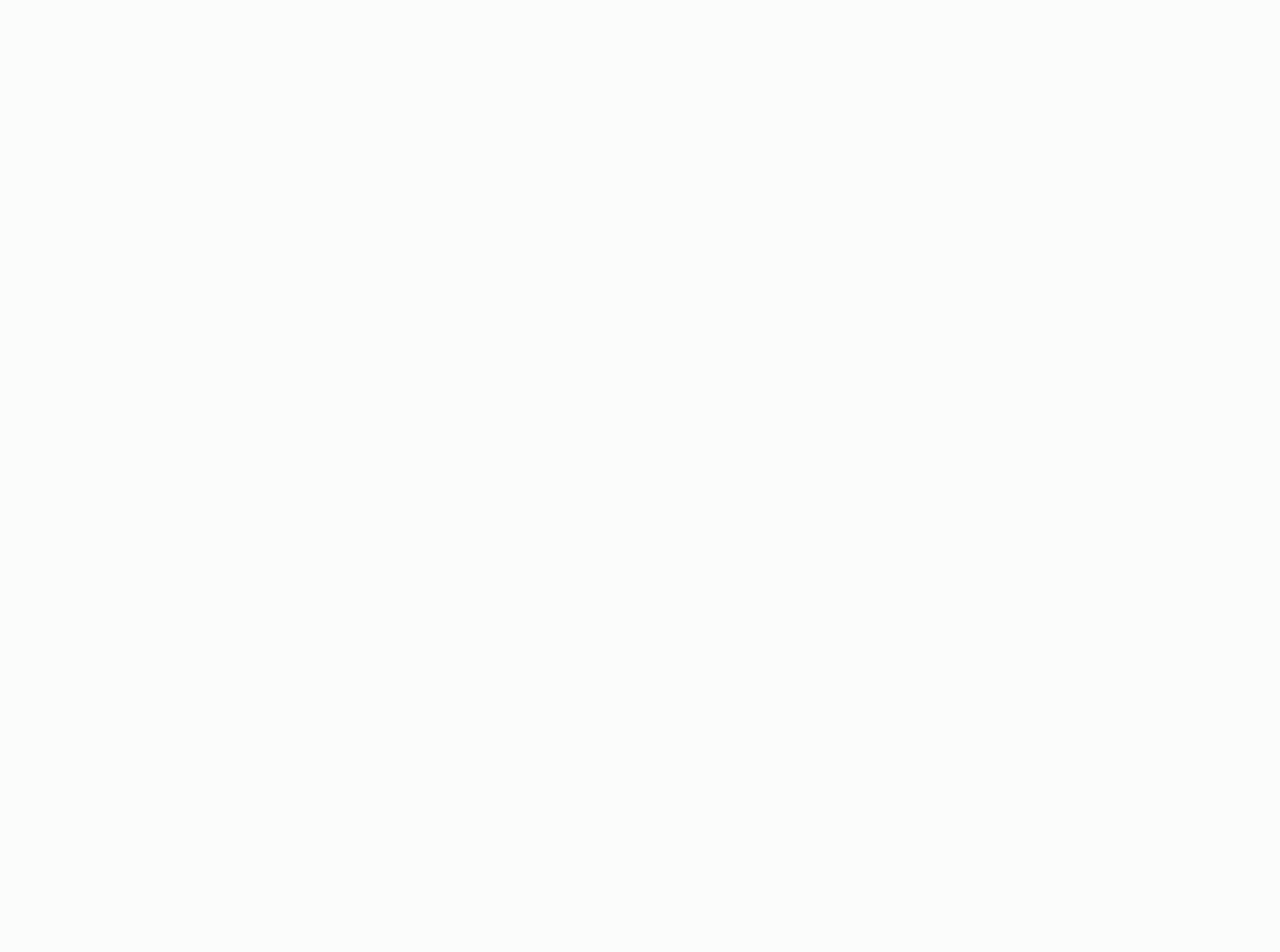
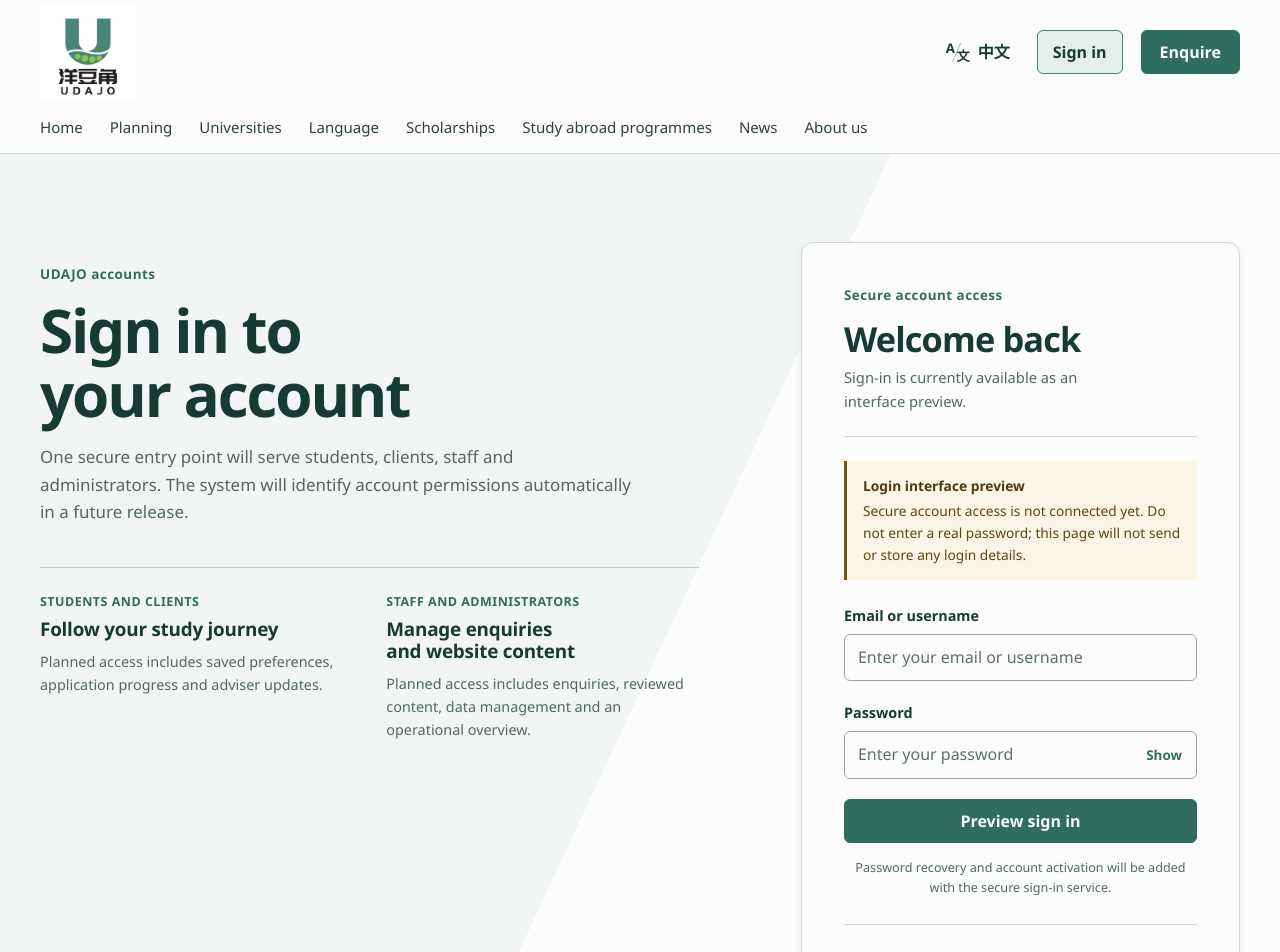
Before and after one commit to xw042543-commits/company-website, a Next.js app in the folder frontend/: page /en/login in a window 1280 px wide. Before the commit this address had no page. Shown: the top 952 px of the page. Before the commit the page ends 800 px from the top, so only its background shows below. Built offline with nearby package versions, Linux system fonts and the light colour scheme.

Commit message:
feat: add shared account login preview

```diff
--- /dev/null
+++ b/frontend/src/app/[locale]/login/page.tsx
@@ -0,0 +1,45 @@
+import Link from "next/link";
+import { notFound } from "next/navigation";
+import { LoginForm } from "@/components/login-form";
+import { isLocale, words } from "@/lib/site";
+
+export default async function LoginPage({ params }: { params: Promise<{ locale: string }> }) {
+  const { locale } = await params;
+  if (!isLocale(locale)) notFound();
+
+  return <main id="main" className="login-page">
+    <div className="container login-layout">
+      <section className="login-introduction" aria-labelledby="login-title">
+        <p className="section-label">{words(locale, "UDAJO 账户", "UDAJO accounts")}</p>
+        <h1 id="login-title">{words(locale, "账户登录", "Sign in to your account")}</h1>
+        <p className="page-intro">{words(locale, "同一个安全入口将服务学生、客户、员工与管理员。账户权限会在未来由系统自动识别。", "One secure entry point will serve students, clients, staff and administrators. The system will identify account permissions automatically in a future release.")}</p>
+
+        <div className="login-audience" aria-label={words(locale, "未来账户功能", "Planned account features")}>
+          <article>
+            <p className="login-audience-label">{words(locale, "学生与客户", "Students and clients")}</p>
+            <h2>{words(locale, "跟进你的留学规划", "Follow your study journey")}</h2>
+            <p>{words(locale, "未来可查看已保存的偏好、申请进度与顾问更新。", "Planned access includes saved preferences, application progress and adviser updates.")}</p>
+          </article>
+          <article>
+            <p className="login-audience-label">{words(locale, "员工与管理员", "Staff and administrators")}</p>
+            <h2>{words(locale, "管理咨询与网站资料", "Manage enquiries and website content")}</h2>
+            <p>{words(locale, "未来可查看咨询、已审核内容、资料管理与营运概览。", "Planned access includes enquiries, reviewed content, data management and an operational overview.")}</p>
+          </article>
+        </div>
+      </section>
+
+      <section className="login-panel" aria-label={words(locale, "登录表单", "Sign-in form")}>
+        <div className="login-panel-heading">
+          <p className="eyebrow">{words(locale, "安全账户入口", "Secure account access")}</p>
+          <h2>{words(locale, "欢迎回来", "Welcome back")}</h2>
+          <p>{words(locale, "登录功能目前处于界面预览阶段。", "Sign-in is currently available as an interface preview.")}</p>
+        </div>
+        <LoginForm locale={locale} />
+        <div className="login-help">
+          <p>{words(locale, "还没有账户？账户申请流程确认后将在此开放。", "Need an account? The request process will appear here after it is approved.")}</p>
+          <Link href={`/${locale}/consultation`}>{words(locale, "先联系顾问", "Contact an adviser")}</Link>
+        </div>
+      </section>
+    </div>
+  </main>;
+}
--- a/frontend/src/app/globals.css
+++ b/frontend/src/app/globals.css
@@ -92,6 +92,9 @@
 .header-actions { display: flex; align-items: center; gap: 18px; margin-left: auto; }
 .language-switch { min-height: 44px; display: inline-flex; align-items: center; gap: 8px; padding: 6px 9px; border-radius: var(--radius-sm); color: var(--brand-deep); font-weight: 700; line-height: 1; text-decoration: none; transition: background-color 180ms var(--ease-out), color 180ms var(--ease-out); }
 .language-switch:hover { background: var(--wash); color: var(--brand-action); }
+.login-link { min-height: 44px; display: inline-flex; align-items: center; justify-content: center; padding: 8px 15px; border: 1px solid #8fb2a8; border-radius: var(--radius-sm); color: var(--brand-deep); font-weight: 700; line-height: 1; text-decoration: none; white-space: nowrap; transition: background-color 180ms var(--ease-out), border-color 180ms var(--ease-out), color 180ms var(--ease-out), transform 180ms var(--ease-out); }
+.login-link:hover, .login-link[aria-current="page"] { border-color: var(--brand); background: #e4efeb; color: var(--brand-deep); }
+.login-link:active { transform: scale(.97); }
 .language-symbol { position: relative; width: 25px; height: 23px; display: inline-block; color: currentColor; font-size: .83rem; font-weight: 680; line-height: 1; }
 .language-symbol span { position: absolute; }
 .language-symbol span:first-child { left: 1px; top: 1px; }
@@ -235,6 +238,34 @@
 .loading-skeleton { height: 220px; border-radius: var(--radius-md); background: #e8efed; animation: skeleton-pulse 1.4s ease-in-out infinite alternate; }
 .content-state { max-width: 760px; margin-top: 30px; padding: 32px; border-radius: var(--radius-md); background: var(--wash); }
 
+.login-page { min-height: 68vh; padding-block: clamp(48px, 7vw, 88px); background: linear-gradient(115deg, var(--wash) 0%, var(--wash) 51%, var(--paper) 51%, var(--paper) 100%); }
+.login-layout { display: grid; grid-template-columns: minmax(0, 1.08fr) minmax(360px, .72fr); align-items: start; gap: clamp(52px, 8vw, 112px); }
+.login-introduction { padding-top: 22px; }
+.login-introduction h1 { max-width: 12ch; }
+.login-introduction .page-intro { max-width: 61ch; margin-bottom: 42px; }
+.login-audience { display: grid; grid-template-columns: 1fr 1fr; gap: 0 34px; border-top: 1px solid #b9cec7; }
+.login-audience article { padding: 24px 0 8px; }
+.login-audience h2 { margin-bottom: 9px; font-size: 1.18rem; letter-spacing: -.012em; }
+.login-audience p:last-child { margin: 0; color: var(--muted); font-size: .9rem; }
+.login-audience-label { margin-bottom: 7px; color: var(--brand-action); font-size: .78rem; font-weight: 760; letter-spacing: .04em; text-transform: uppercase; }
+.login-panel { padding: clamp(28px, 4vw, 42px); border: 1px solid var(--line); border-radius: var(--radius-md); background: var(--paper); box-shadow: var(--shadow-sm); }
+.login-panel-heading { padding-bottom: 22px; border-bottom: 1px solid var(--line); }
+.login-panel-heading h2 { margin-bottom: 8px; font-size: clamp(1.65rem, 3vw, 2.15rem); }
+.login-panel-heading p:last-child { margin: 0; color: var(--muted); font-size: .92rem; }
+.login-form { padding-top: 24px; }
+.login-notice { display: grid; gap: 3px; margin-bottom: 24px; padding: 14px 16px; border-left: 3px solid var(--warning); background: #fbf4e7; color: #604613; font-size: .86rem; }
+.login-notice strong { color: #4f390e; }
+.password-input-wrap { position: relative; }
+.password-input-wrap input { padding-right: 78px; }
+.password-toggle { position: absolute; right: 4px; top: 50%; min-height: 38px; padding: 6px 11px; border: 0; background: transparent; color: var(--brand-action); font-size: .84rem; transform: translateY(-50%); }
+.password-toggle:hover { border: 0; background: var(--wash); color: var(--brand-deep); }
+.password-toggle:active { transform: translateY(-50%) scale(.97); }
+.login-support-note { margin: 14px 0 0; color: var(--muted); font-size: .79rem; text-align: center; }
+.login-status { margin: 18px 0 0; padding: 12px 14px; border-radius: var(--radius-sm); background: #e5efec; color: #314c44; font-size: .86rem; }
+.login-help { margin-top: 26px; padding-top: 22px; border-top: 1px solid var(--line); }
+.login-help p { margin-bottom: 7px; color: var(--muted); font-size: .88rem; }
+.login-help a { color: var(--brand-action); font-size: .9rem; font-weight: 750; }
+
 @keyframes skeleton-pulse { from { opacity: .62; } to { opacity: 1; } }
 
 @media (max-width: 980px) {
@@ -252,6 +283,7 @@
   .university-logo-list a:nth-child(-n+3) { border-bottom: 1px solid var(--line); }
   .listing-layout { grid-template-columns: 250px minmax(0, 1fr); gap: 26px; }
   .detail-layout { grid-template-columns: minmax(0, 1fr) 270px; gap: 30px; }
+  .login-layout { grid-template-columns: minmax(0, 1fr) minmax(330px, .8fr); gap: 38px; }
   .footer-grid { grid-template-columns: .7fr 1.3fr; }
   .footer-note { grid-column: 2; text-align: left; }
 }
@@ -260,8 +292,9 @@
   .container { width: calc(100% - 32px); }
   .header-top { gap: 14px; }
   .brand, .brand img { width: 66px; height: 66px; }
-  .header-actions { gap: 10px; }
+  .header-actions { gap: 8px; }
   .language-switch { gap: 6px; padding-inline: 6px; font-size: .88rem; }
+  .login-link { padding-inline: 12px; font-size: .88rem; }
   .header-actions .button { padding-inline: 14px; font-size: .9rem; }
   .navigation-toggle { min-width: 74px; padding-inline: 11px; }
   .navigation-toggle-state { display: none; }
@@ -281,6 +314,9 @@
   .filter-fields.expanded { display: block; }
   .filter-panel { border: 0; }
   .page-main { padding-block: 36px 52px; }
+  .login-page { padding-block: 38px 56px; background: var(--wash); }
+  .login-layout { grid-template-columns: minmax(0, 1fr); gap: 34px; }
+  .login-introduction { padding-top: 0; }
   .form-grid { grid-template-columns: minmax(0, 1fr); }
   .school-card { grid-template-columns: 110px minmax(0, 1fr); gap: 18px; padding: 22px 0; }
   .school-card-link:hover .school-card { transform: none; }
@@ -292,6 +328,8 @@
 @media (max-width: 520px) {
   h1 { font-size: clamp(2.05rem, 12vw, 3rem); }
   .header-actions .button { display: none; }
+  .language-switch .language-symbol { display: none; }
+  .login-link { padding-inline: 10px; }
   .search-row { flex-direction: column; }
   .search-row button { width: 100%; }
   .hero-media { max-height: 270px; }
@@ -306,6 +344,9 @@
   .course-details > div { grid-template-columns: 1fr; gap: 3px; }
   .form-actions { flex-direction: column; }
   .form-actions button { width: 100%; }
+  .login-audience { grid-template-columns: 1fr; }
+  .login-audience article + article { border-top: 1px solid #c8d8d3; }
+  .login-panel { padding: 24px 20px; }
 }
 
 @media (prefers-reduced-motion: reduce) {
--- /dev/null
+++ b/frontend/src/components/login-form.tsx
@@ -0,0 +1,42 @@
+"use client";
+
+import { FormEvent, useState } from "react";
+import { Locale, words } from "@/lib/site";
+
+export function LoginForm({ locale }: { locale: Locale }) {
+  const [showPassword, setShowPassword] = useState(false);
+  const [reviewed, setReviewed] = useState(false);
+
+  function handleSubmit(event: FormEvent<HTMLFormElement>) {
+    event.preventDefault();
+    event.currentTarget.reset();
+    setShowPassword(false);
+    setReviewed(true);
+  }
+
+  return <form className="login-form" onSubmit={handleSubmit} onChange={() => setReviewed(false)} aria-describedby="login-preview-notice">
+    <p id="login-preview-notice" className="login-notice">
+      <strong>{words(locale, "登录界面预览", "Login interface preview")}</strong>
+      <span>{words(locale, "安全登录服务尚未接入。请勿输入真实密码；此页面不会发送或保存任何登录资料。", "Secure account access is not connected yet. Do not enter a real password; this page will not send or store any login details.")}</span>
+    </p>
+
+    <div className="field">
+      <label htmlFor="account-id">{words(locale, "邮箱或用户名", "Email or username")}</label>
+      <input id="account-id" name="accountId" type="text" autoComplete="off" maxLength={160} placeholder={words(locale, "请输入邮箱或用户名", "Enter your email or username")} />
+    </div>
+
+    <div className="field">
+      <label htmlFor="account-password">{words(locale, "密码", "Password")}</label>
+      <div className="password-input-wrap">
+        <input id="account-password" name="password" type={showPassword ? "text" : "password"} autoComplete="off" maxLength={128} placeholder={words(locale, "请输入密码", "Enter your password")} />
+        <button className="password-toggle" type="button" aria-controls="account-password" aria-pressed={showPassword} onClick={() => setShowPassword(value => !value)}>
+          {showPassword ? words(locale, "隐藏", "Hide") : words(locale, "显示", "Show")}
+        </button>
+      </div>
+    </div>
+
+    <button className="full-width" type="submit">{words(locale, "预览登录操作", "Preview sign in")}</button>
+    <p className="login-support-note">{words(locale, "忘记密码与账户开通功能将在安全登录服务接入后开放。", "Password recovery and account activation will be added with the secure sign-in service.")}</p>
+    {reviewed && <p className="login-status" role="status" aria-live="polite">{words(locale, "预览完成。登录资料已从页面清除，没有发送或保存。", "Preview complete. The login details were cleared and nothing was sent or stored.")}</p>}
+  </form>;
+}
--- a/frontend/src/components/site-header.tsx
+++ b/frontend/src/components/site-header.tsx
@@ -27,6 +27,7 @@
           <span className="language-symbol" aria-hidden="true"><span>A</span><span>文</span></span>
           <span>{locale === "zh" ? "EN" : "中文"}</span>
         </Link>
+        <Link className="login-link" href={`/${locale}/login`} aria-current={pathname === `/${locale}/login` ? "page" : undefined}>{words(locale, "登录", "Sign in")}</Link>
         <Link className="button small" href={`/${locale}/consultation`}>{words(locale, "咨询", "Enquire")}</Link>
         <button type="button" className="navigation-toggle" aria-expanded={menuOpen} aria-controls="primary-navigation" onClick={() => setMenuOpen(value => !value)}>
           <span>{words(locale, "菜单", "Menu")}</span>
```
